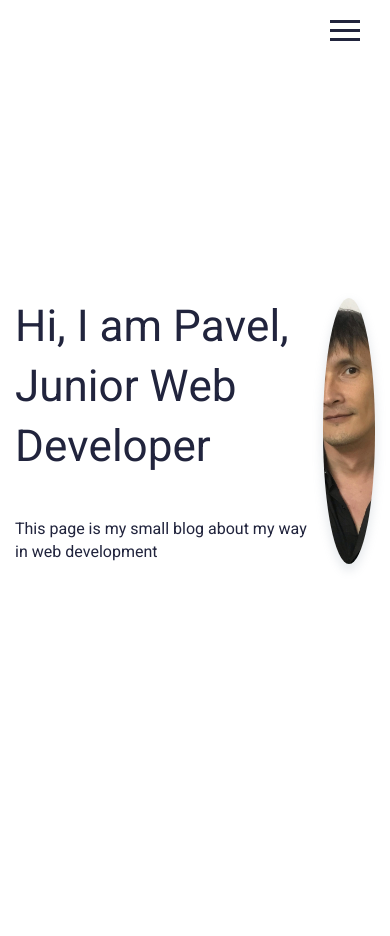
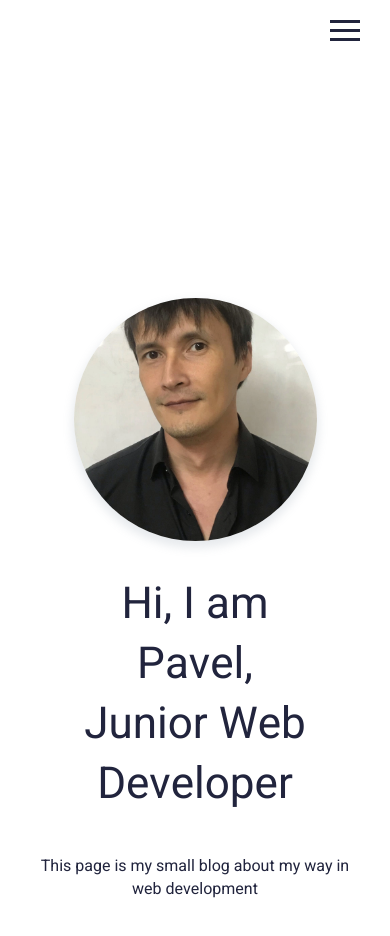
Before and after one commit to HakasLepehen/pavel-petrov-landing-page, a website built with webpack: page src/index.html in a window 390 px wide. Shown: the top 936 px of the page. Built offline with nearby package versions, Linux system fonts and the light colour scheme.

Commit message:
complete adaptive greetings-block

```diff
--- a/package.json
+++ b/package.json
@@ -16,6 +16,7 @@
     "copy-webpack-plugin": "^9.0.1",
     "cross-env": "^7.0.3",
     "css-loader": "^6.2.0",
+    "file-loader": "^6.2.0",
     "html-webpack-plugin": "^5.3.2",
     "mini-css-extract-plugin": "^2.1.0",
     "node-sass": "^6.0.1",
@@ -25,7 +26,6 @@
     "webpack-dev-server": "^3.11.2"
   },
   "dependencies": {
-    "file-loader": "^6.2.0",
     "normalize.css": "^8.0.1"
   }
 }
--- a/src/index.html
+++ b/src/index.html
@@ -51,7 +51,9 @@
             <section class="greetings">
                 <div class="container">
                     <div class="greeting__block block">
-                        <div class="block__img circle"></div>
+                        <div class="block__img circle">
+                            <img src="./img/avatar.webp" alt="in this place must be my avatar">
+                        </div>
                         <div class="block__text">
                             <div class="block__title">
                                 <h1>Hi, I am Pavel,<br>
--- a/src/scss/greetings.scss
+++ b/src/scss/greetings.scss
@@ -3,24 +3,31 @@
   display: flex;
   flex-direction: row-reverse;
   justify-content: space-between;
-  // flex-wrap: wrap;
 
   &__img {
-    background: url("../img/avatar.webp") top/cover no-repeat;
+    // background: url("../img/avatar.webp") top/cover no-repeat;
     box-shadow: 0px 5px 10px 2px rgba(134, 149, 164, 0.2);
-    max-height: 100%;
-    width: 243px;
-    object-fit: cover;
+    position: relative;
+    overflow: hidden;
     flex-shrink: 2;
+    height: 243px;
+      // object-fit: cover;
+      width: 243px;
     -webkit-box-shadow: 0px 5px 10px 2px rgba(134, 149, 164, 0.2);
     -moz-box-shadow: 0px 5px 10px 2px rgba(134, 149, 164, 0.2);
+
+    & > img {
+      height: 100%;
+      object-fit: cover;
+      width: 100%;
+    }
   }
 
   &__text {
     display: flex;
     flex-direction: column;
     justify-content: space-evenly;
-    flex: 0 1 506px;
+    flex: 0 1 auto;
     min-height: 243px;
   }
 
@@ -40,3 +47,22 @@
 .circle {
   border-radius: 50%;
 }
+
+@media (max-width: 579px) {
+  .block {
+    flex-direction: column;
+    align-items: center;
+
+    &__text {
+      flex-basis: auto;
+      justify-content: flex-start;
+      padding: 34px 24px 30px;
+      text-align: center;
+    }
+
+    &__title {
+      padding: 0 20px;
+      // text-align: center;
+    }
+  }
+}
--- a/src/scss/header.scss
+++ b/src/scss/header.scss
@@ -45,8 +45,9 @@
 
     &__menu {
       display: none;
+      position: fixed;
+      // justify-content: start;
       top: 0;
-      position: fixed;
       left: 0;
       width: 100%;
     }
--- a/webpack.config.js
+++ b/webpack.config.js
@@ -1,105 +1,11 @@
-// const path = require("path");
-// const HTMLWebpackPlugin = require("html-webpack-plugin");
-// const { CleanWebpackPlugin } = require("clean-webpack-plugin");
-// const MiniCssExtractPlugin = require("mini-css-extract-plugin");
-// const CopyWebpackPlugin = require("copy-webpack-plugin");
-// const webpack = require("webpack");
-// const filename = (ext) =>
-//   isDev ? `[name]${[ext]}` : `[name].[contenthash]${[ext]}`;
-
-// const isDev = process.env.NODE_ENV === "development";
-// const isProd = !isDev;
-
-// module.exports = {
-//   context: path.resolve(__dirname, "src"),
-
-//   mode: "development",
-
-//   entry: "./js/index.js",
-
-//   output: {
-//     filename: `./js/${filename(".js")}`,
-//     path: path.resolve(__dirname, "app"),
-//     assetModuleFilename: `[path]${filename(`[ext]`)}`,
-//   },
-
-//   devtool: "inline-source-map",
-
-//   devServer: {
-//     contentBase: path.resolve(__dirname, "app"),
-//     hot: true,
-//     liveReload: true,
-//     port: 3000,
-//     watchContentBase: true
-//   },
-//   plugins: [
-//     new HTMLWebpackPlugin({
-//       title: "Petrov Pavel page",
-//       template: path.resolve(__dirname, "src/index.html"),
-//       filename: "index.html",
-//       minify: {
-//         collapseWhitespace: isProd,
-//       },
-//     }),
-//     new CleanWebpackPlugin(),
-//     new MiniCssExtractPlugin({
-//       filename: `css/${filename(".css")}`,
-//     }),
-//     new webpack.HotModuleReplacementPlugin(),
-//     new CopyWebpackPlugin({
-//       patterns: [
-//         {
-//           from: path.resolve(__dirname, "src/assets/"),
-//           to: path.resolve(__dirname, "app/assets/"),
-//         },
-//       ],
-//     }),
-//   ],
-//   module: {
-//     rules: [
-//       {
-//         test: /\.css$/i,
-//         use: [
-//           {
-//             loader: MiniCssExtractPlugin.loader,
-//           },
-//           "css-loader",
-//         ],
-//       },
-//       {
-//         test: /\.s[ac]ss$/i,
-//         use: [
-//           {
-//             loader: MiniCssExtractPlugin.loader,
-//             options: {
-//               publicPath: (resourcePath, context) => {
-//                 return path.relative(path.dirname(resourcePath), context) + "/";
-//               },
-//             },
-//           },
-//           "css-loader",
-//           "sass-loader",
-//         ],
-//       },
-//       {
-//         test: /\.(?:|gif|png|ico|jpg|jpeg|svg)$/,
-//         type: "asset/resource",
-//       },
-//       {
-//         test: /\.(?:|woff2|woff|ttf)$/,
-//         type: "asset/resource",
-//       },
-//     ],
-//   },
-// };
-
 const path = require("path");
 const HTMLWebpackPlugin = require("html-webpack-plugin");
 const { CleanWebpackPlugin } = require("clean-webpack-plugin");
 const MiniCssExtractPlugin = require("mini-css-extract-plugin");
 const CopyWebpackPlugin = require("copy-webpack-plugin");
+const webpack = require("webpack");
 const filename = (ext) =>
-  isDev ? `[name].${ext}` : `[name].[contenthash].${ext}`;
+  isDev ? `[name]${[ext]}` : `[name].[contenthash]${[ext]}`;
 
 const isDev = process.env.NODE_ENV === "development";
 const isProd = !isDev;
@@ -112,22 +18,19 @@ module.exports = {
   entry: "./js/index.js",
 
   output: {
-    filename: `./js/${filename("js")}`,
+    filename: `./js/${filename(".js")}`,
     path: path.resolve(__dirname, "app"),
-    publicPath: "",
-    assetModuleFilename: `[path]${filename('[ext]')}`
+    assetModuleFilename: `[path]${filename(`[ext]`)}`,
   },
 
   devtool: "inline-source-map",
 
   devServer: {
-    contentBase: path.resolve(__dirname, "app"),
     port: 3000,
   },
-
   plugins: [
     new HTMLWebpackPlugin({
-      title: "My landing page",
+      title: "Petrov Pavel page",
       template: path.resolve(__dirname, "src/index.html"),
       filename: "index.html",
       minify: {
@@ -136,13 +39,14 @@ module.exports = {
     }),
     new CleanWebpackPlugin(),
     new MiniCssExtractPlugin({
-      filename: `css/${filename("css")}`,
+      filename: `css/${filename(".css")}`,
     }),
+    new webpack.HotModuleReplacementPlugin(),
     new CopyWebpackPlugin({
       patterns: [
         {
           from: path.resolve(__dirname, "src/assets/"),
-          to: path.resolve(__dirname, "app/assets"),
+          to: path.resolve(__dirname, "app/assets/"),
         },
       ],
     }),
@@ -154,9 +58,6 @@ module.exports = {
         use: [
           {
             loader: MiniCssExtractPlugin.loader,
-            // options: {
-            //   hmr: isDev,
-            // },
           },
           "css-loader",
         ],
@@ -178,11 +79,11 @@ module.exports = {
       },
       {
         test: /\.(?:|gif|png|ico|jpg|jpeg|svg|webp)$/,
-        type: 'asset/resource',
+        type: "asset/resource",
       },
       {
         test: /\.(?:|woff2|woff|ttf)$/,
-        type: 'asset/resource',
+        type: "asset/resource",
       },
     ],
   },
```
Also changed, not shown: src/js/burger.js (line endings or trailing spaces), 2 other files.
